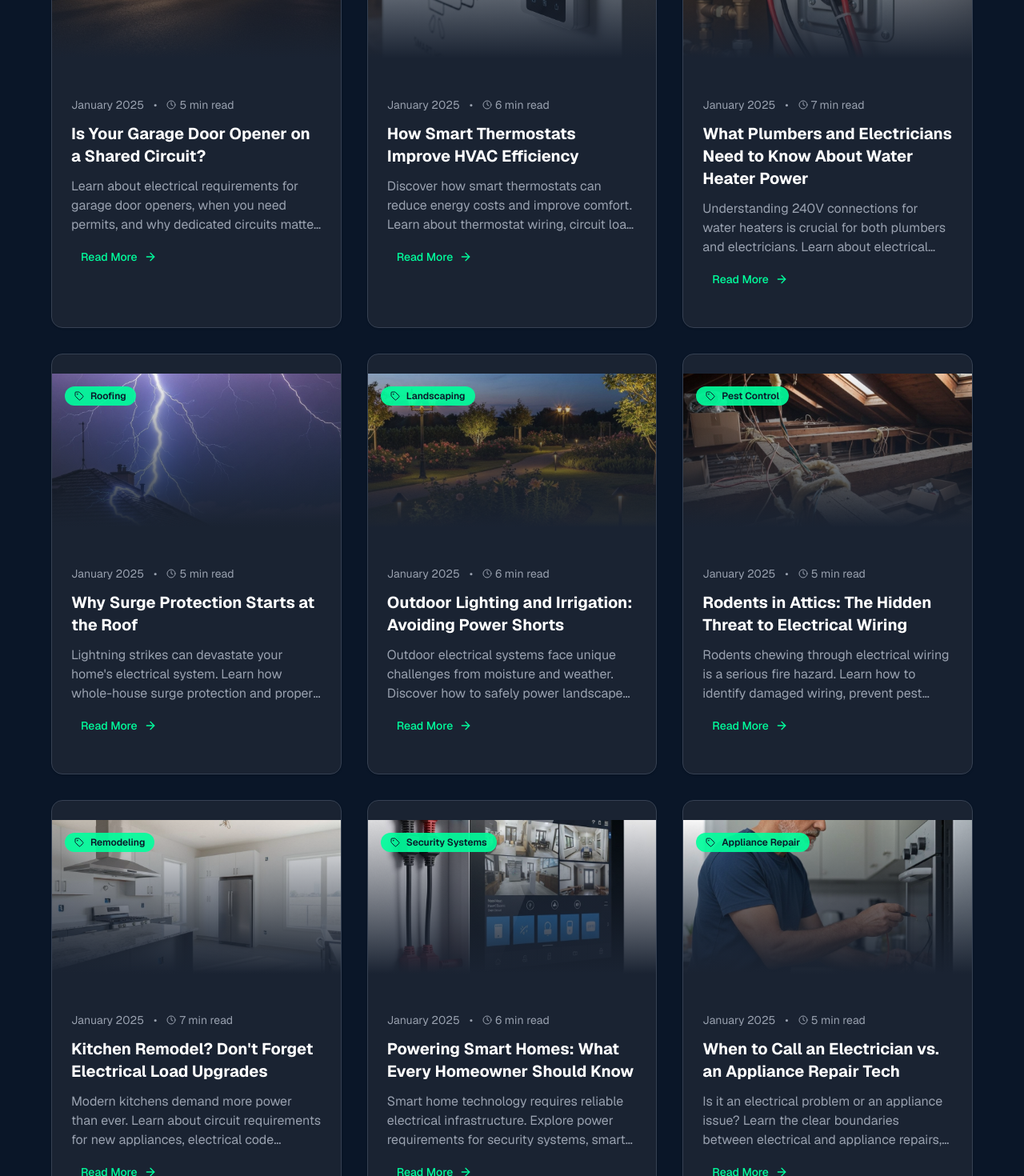
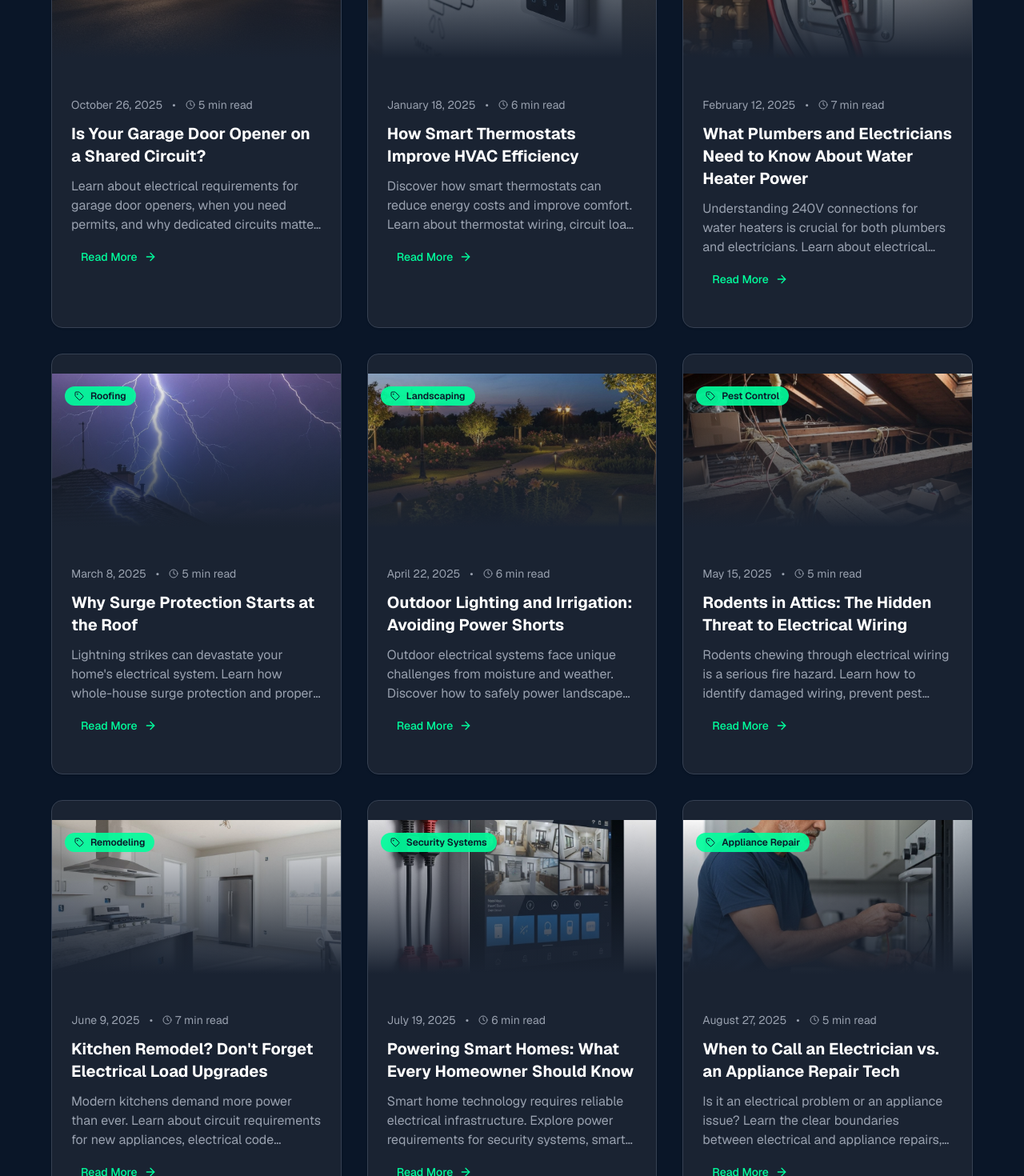
Before and after one commit to mapseffect/websites, a Next.js app: page /blog in a window 1280 px wide. Shown: the part 660-2130 px from the top of the page at 80% size. Built offline with nearby package versions, Linux system fonts and the light colour scheme.

Commit message:
feat: update blog post dates with random distribution
Spread dates from January 18, 2025, to October 26, 2025.

Co-authored-by: null <221630119+mapseffect@users.noreply.github.com>

```diff
--- a/app/blog/page.tsx
+++ b/app/blog/page.tsx
@@ -25,7 +25,7 @@ export default function BlogListingPage() {
       category: "Garage Doors",
       readTime: "5 min read",
       image: "/garage-door-night.jpg",
-      date: "January 2025",
+      date: "October 26, 2025",
     },
     {
       title: "How Smart Thermostats Improve HVAC Efficiency",
@@ -35,7 +35,7 @@ export default function BlogListingPage() {
       category: "HVAC",
       readTime: "6 min read",
       image: "/smart-thermostat-hvac.jpg",
-      date: "January 2025",
+      date: "January 18, 2025",
     },
     {
       title: "What Plumbers and Electricians Need to Know About Water Heater Power",
@@ -45,7 +45,7 @@ export default function BlogListingPage() {
       category: "Plumbing",
       readTime: "7 min read",
       image: "/water-heater-electrical.jpg",
-      date: "January 2025",
+      date: "February 12, 2025",
     },
     {
       title: "Why Surge Protection Starts at the Roof",
@@ -55,7 +55,7 @@ export default function BlogListingPage() {
       category: "Roofing",
       readTime: "5 min read",
       image: "/lightning-roof-protection.jpg",
-      date: "January 2025",
+      date: "March 8, 2025",
     },
     {
       title: "Outdoor Lighting and Irrigation: Avoiding Power Shorts",
@@ -65,7 +65,7 @@ export default function BlogListingPage() {
       category: "Landscaping",
       readTime: "6 min read",
       image: "/outdoor-lighting-landscape.jpg",
-      date: "January 2025",
+      date: "April 22, 2025",
     },
     {
       title: "Rodents in Attics: The Hidden Threat to Electrical Wiring",
@@ -75,7 +75,7 @@ export default function BlogListingPage() {
       category: "Pest Control",
       readTime: "5 min read",
       image: "/attic-wiring-rodent-damage.jpg",
-      date: "January 2025",
+      date: "May 15, 2025",
     },
     {
       title: "Kitchen Remodel? Don't Forget Electrical Load Upgrades",
@@ -85,7 +85,7 @@ export default function BlogListingPage() {
       category: "Remodeling",
       readTime: "7 min read",
       image: "/kitchen-remodel-electrical.jpg",
-      date: "January 2025",
+      date: "June 9, 2025",
     },
     {
       title: "Powering Smart Homes: What Every Homeowner Should Know",
@@ -95,7 +95,7 @@ export default function BlogListingPage() {
       category: "Security Systems",
       readTime: "6 min read",
       image: "/smart-home-security-electrical.jpg",
-      date: "January 2025",
+      date: "July 19, 2025",
     },
     {
       title: "When to Call an Electrician vs. an Appliance Repair Tech",
@@ -105,7 +105,7 @@ export default function BlogListingPage() {
       category: "Appliance Repair",
       readTime: "5 min read",
       image: "/appliance-electrical-repair.jpg",
-      date: "January 2025",
+      date: "August 27, 2025",
     },
     {
       title: "GFCI Protection for Pools: The Silent Lifesaver",
@@ -115,7 +115,7 @@ export default function BlogListingPage() {
       category: "Pool Services",
       readTime: "6 min read",
       image: "/pool-gfci-electrical-safety.jpg",
-      date: "January 2025",
+      date: "September 14, 2025",
     },
   ]
 
```
